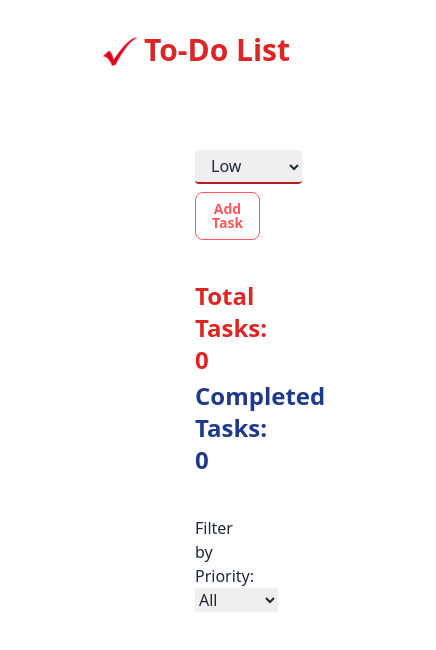
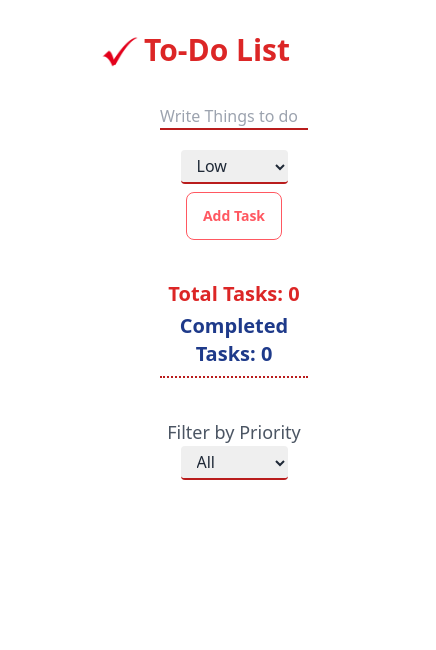
Before and after one commit to tamanna986/todo-app, a React (Vite) app: page / in a window 390 px wide. Shown: the top 650 px of the page, 436 px wide, since content can reach past the window. Built offline with nearby package versions, Linux system fonts and the light colour scheme.

Commit message:
decoration done on the lists

```diff
--- a/src/Home/TodoHome.jsx
+++ b/src/Home/TodoHome.jsx
@@ -8,6 +8,7 @@ const TodoHome = () => {
         const storedTasks = localStorage.getItem('tasks');
         return storedTasks ? JSON.parse(storedTasks) : [];
     });
+    console.log(tasks)
     const [filter, setFilter] = useState('all');
 
     // setting up task on local storage
@@ -49,18 +50,21 @@ const TodoHome = () => {
                 <img className="w-10" src="/src/assets/logo.jpg" alt="" />
                 <h1 className="font-bold text-red-600 text-3xl">To-Do List</h1>
             </div>
-            <div className="w-1/2 lg:w-[850px] mx-auto my-8  px-32">
+            <div className="w-[404px] md:w-[700px] lg:w-[850px] mx-auto my-8  px-32">
                 <AddTask onAddTask={handleAddTask} />
                 <div>
-                    <div className="grid grid-cols-1 md:grid-cols-2 gap-1 my-10">
-                        <h2 className="font-bold text-red-600 text-2xl" >Total Tasks: {tasks.length}</h2>
-                        <h2  className="font-bold text-blue-900 text-2xl">Completed Tasks: {tasks.filter(task => task.completed).length}</h2>
+                    <div className="grid grid-cols-1 md:grid-cols-2 gap-1 my-10 pb-2 border-b-2 border-red-700 border-dotted ">
+                        <h2 className="font-semibold text-red-600 text-xl" >Total Tasks: {tasks.length}</h2>
+                        <h2 className="font-semibold text-blue-900 text-xl">Completed Tasks: {tasks.filter(task => task.completed).length}</h2>
                     </div>
 
                     {/* for filtering by priority */}
                     <div>
-                        <label htmlFor="filter">Filter by Priority:</label>
-                        <select id="filter" value={filter} onChange={e => setFilter(e.target.value)}>
+                        <label className="text-lg text-gray-600 " htmlFor="filter">Filter by Priority </label>
+                        <select id="filter"
+                            value={filter}
+                            className="border-0 border-b-2 border-red-700 outline-none rounded px-3 py-1"
+                            onChange={e => setFilter(e.target.value)}>
                             <option value="all">All</option>
                             <option value="low">Low</option>
                             <option value="medium">Medium</option>
@@ -71,16 +75,27 @@ const TodoHome = () => {
 
                         {/* showing the tasks based on the filter */}
                         {filteredTasks.map(task => (
-                            <li key={task.id}>
-                                <span style={{ textDecoration: task.completed ? 'line-through' : 'none' }}>{task.text}</span>
-                                <button onClick={() => handleToggleCompletion(task.id)}>
+                            <li
+                                className="w-[150px] md:w-full p-3 border-b-4 rounded-2xl border-red-700  my-4 text-start flex flex-wrap justify-around bg-slate-800 text-white"
+                                key={task.id}>
+                                <span
+                                    style={{ textDecoration: task.completed ? 'line-through' : 'none' }}>{task.text}</span>
+                                {task.priority === 'low' && <span className="bg-blue-500 badge  text-sm text-white">Low</span>}
+                                {task.priority === 'medium' && <span className="bg-green-500 text-white badge  text-sm">Medium</span>}
+                                {task.priority === 'high' && <span className="text-white bg-red-700 badge text-sm">High</span>}
+
+                                <button
+                                    onClick={() => handleToggleCompletion(task.id)}>
                                     {task.completed ? 'Mark Incomplete' : 'Mark Complete'}
                                 </button>
-                                <button onClick={() => handleEditTask(task.id, prompt('Edit task:', task.text))}>Edit</button>
-                                <button onClick={() => handleDeleteTask(task.id)}>Delete</button>
-                                <span>Priority: {task.priority}</span>
+                                <button className="btn btn-sm btn-outline btn-success"
+                                    onClick={() => handleEditTask(task.id, prompt('Edit task:', task.text))}>Edit</button>
+                                <button className=" btn btn-sm  btn-outline btn-error"
+                                    onClick={() => handleDeleteTask(task.id)}>Delete</button>
+
                             </li>
                         ))}
+
                     </ul>
                 </div>
             </div>
```
